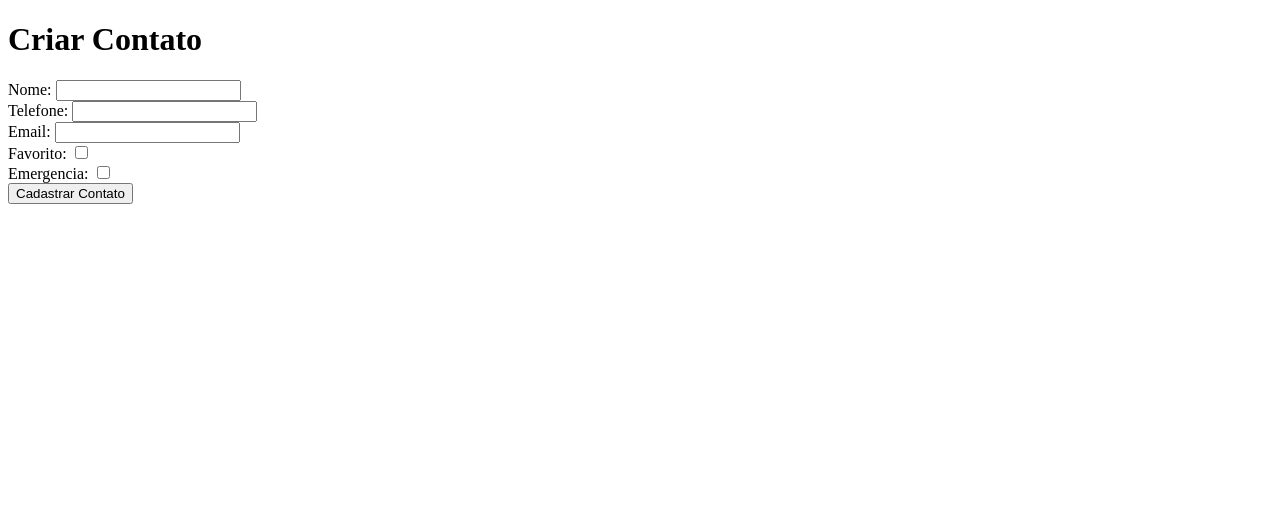
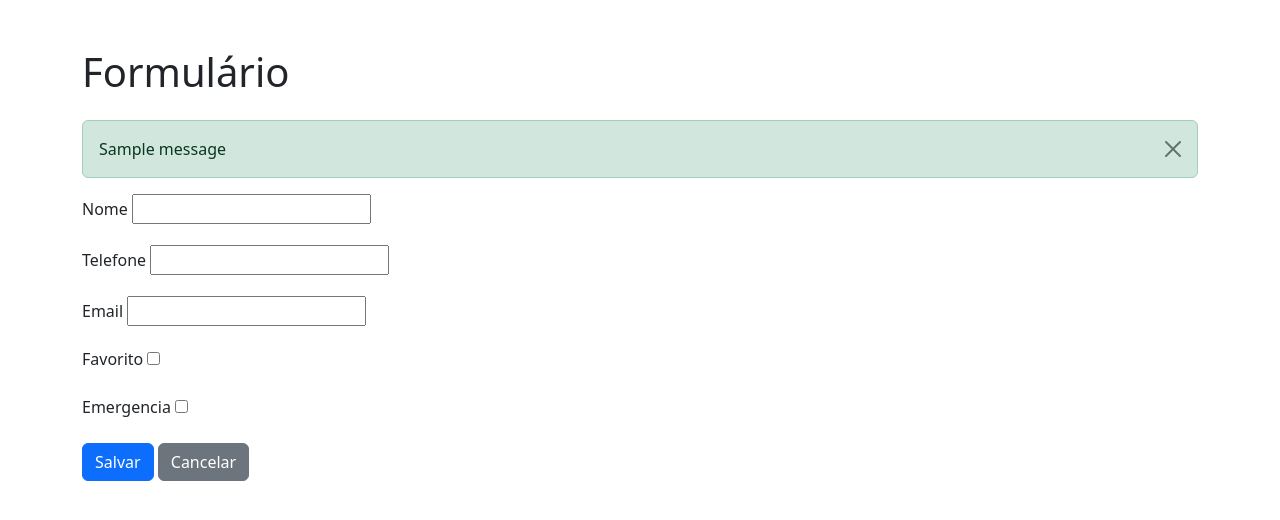
Before and after one commit to igorpaula7/lista-fone, a Django app: page /criar_contato in a window 1280 px wide. Shown: the top 520 px of the page. Run offline with Django 5.2, Linux system fonts and the light colour scheme; tables that the repository leaves empty hold one stand-in row (values such as "Sample post"); one stand-in notice (Sample message) is shown.

Commit message:
templates example

```diff
--- /dev/null
+++ b/listafone/contatos/templates/base.html
@@ -0,0 +1,19 @@
+{% load static %}
+<!DOCTYPE html>
+<html lang="pt-br">
+<head>
+    <meta charset="UTF-8">
+    <title>{{ title|default:"Formulário" }}</title>
+    <link href="https://cdn.jsdelivr.net/npm/bootstrap@5.3.3/dist/css/bootstrap.min.css" rel="stylesheet">
+</head>
+<body class="container mt-5">
+    {% block content %}
+    {% endblock content %}
+
+    <script src="https://cdn.jsdelivr.net/npm/bootstrap@5.3.7/dist/js/bootstrap.bundle.min.js" integrity="sha384-ndDqU0Gzau9qJ1lfW4pNLlhNTkCfHzAVBReH9diLvGRem5+R9g2FzA8ZGN954O5Q" crossorigin="anonymous"></script>
+    <script>
+    {% block scripts %}
+    {% endblock scripts %}
+    </script>
+  </body>
+</html>
--- /dev/null
+++ b/listafone/contatos/templates/base_form.html
@@ -0,0 +1,56 @@
+{% extends "base.html" %}
+{% block content %}
+<h1 class="mb-4">{{ title|default:"Formulário" }}</h1>
+
+    {# mensagens do Django messages framework #}
+    {% if messages %}
+        <div>
+            {% for message in messages %}
+                <div class="alert alert-{{ message.tags }} alert-dismissible fade show" role="alert">
+                    {{ message }}
+                    <button type="button" class="btn-close" data-bs-dismiss="alert"></button>
+                </div>
+            {% endfor %}
+        </div>
+    {% endif %}
+
+    <form method="post" enctype="multipart/form-data">
+        {% csrf_token %}
+
+        {# erros globais do form #}
+        {% if form.non_field_errors %}
+            <div class="alert alert-danger">
+                {% for error in form.non_field_errors %}
+                    <p class="mb-0">{{ error }}</p>
+                {% endfor %}
+            </div>
+        {% endif %}
+
+        {# campos #}
+        {% for field in form %}
+            <div class="mb-3">
+                <label for="{{ field.id_for_label }}" class="form-label">
+                    {{ field.label }}
+                </label>
+                {{ field }}
+
+                {% if field.help_text %}
+                    <div class="form-text">{{ field.help_text }}</div>
+                {% endif %}
+
+                {% if field.errors %}
+                    <div class="invalid-feedback d-block">
+                        {% for error in field.errors %}
+                            <div>{{ error }}</div>
+                        {% endfor %}
+                    </div>
+                {% endif %}
+            </div>
+        {% endfor %}
+
+        <button type="submit" class="btn btn-primary">Salvar</button>
+        <a href="{{ cancel_url|default:"/" }}" class="btn btn-secondary">Cancelar</a>
+    </form>
+{% endblock content %}
+{% block scripts %}
+{% endblock scripts %}
--- a/listafone/contatos/templates/criar_contato.html
+++ b/listafone/contatos/templates/criar_contato.html
@@ -1,17 +1 @@
-<!DOCTYPE html>
-<html lang="pt-BR">
-<head>
-    <meta charset="UTF-8">
-    <meta name="viewport" content="width=device-width, initial-scale=1.0">
-    <title>Criar Contatos</title>
-</head>
-<body>
-    <h1>Criar Contato</h1>
-
-    <form action="" method="post">
-        {% csrf_token %}
-        {{ form }}
-        <input type="submit" value="Cadastrar Contato">
-    </form>
-</body>
-</html>
+{% extends "base_form.html" %}
```
